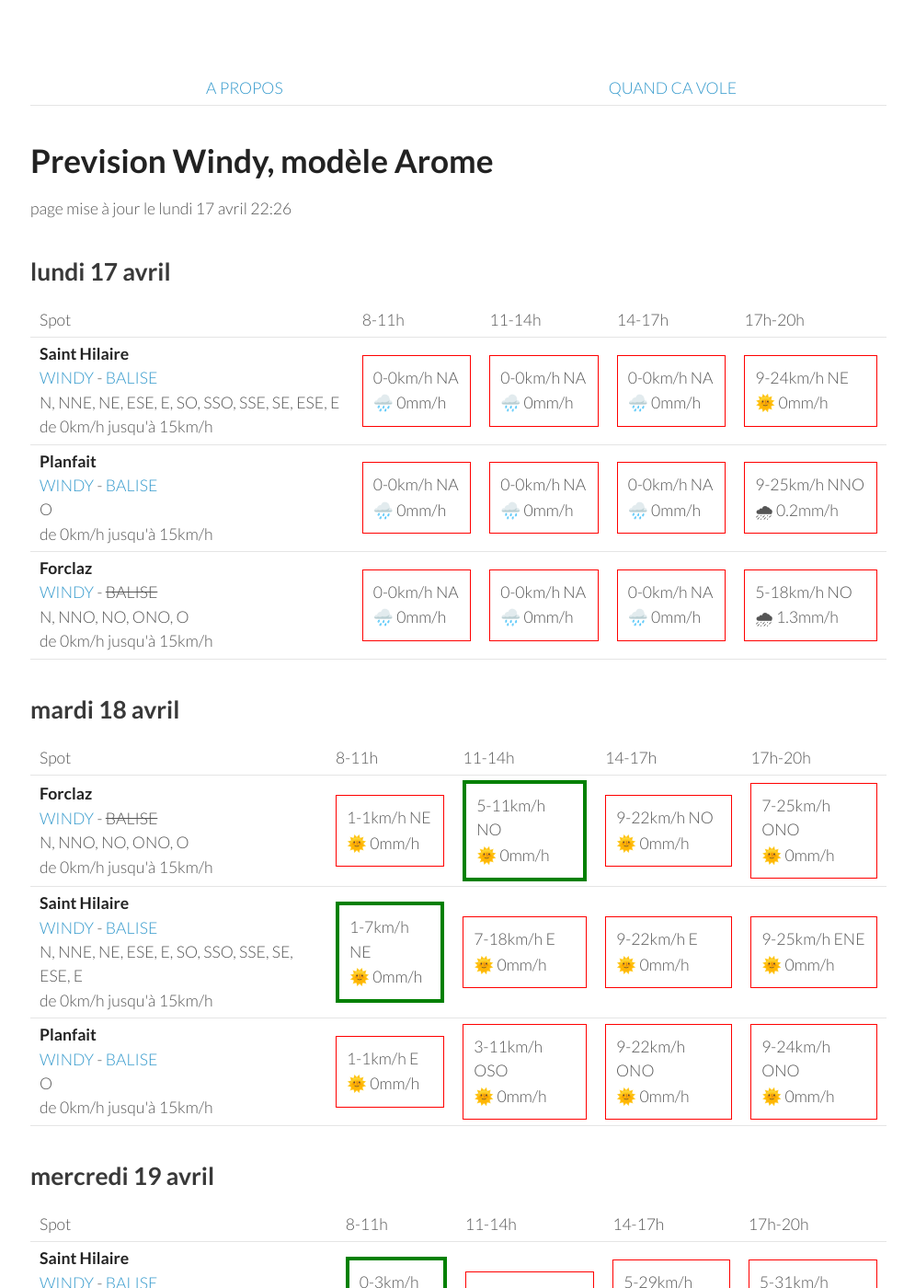
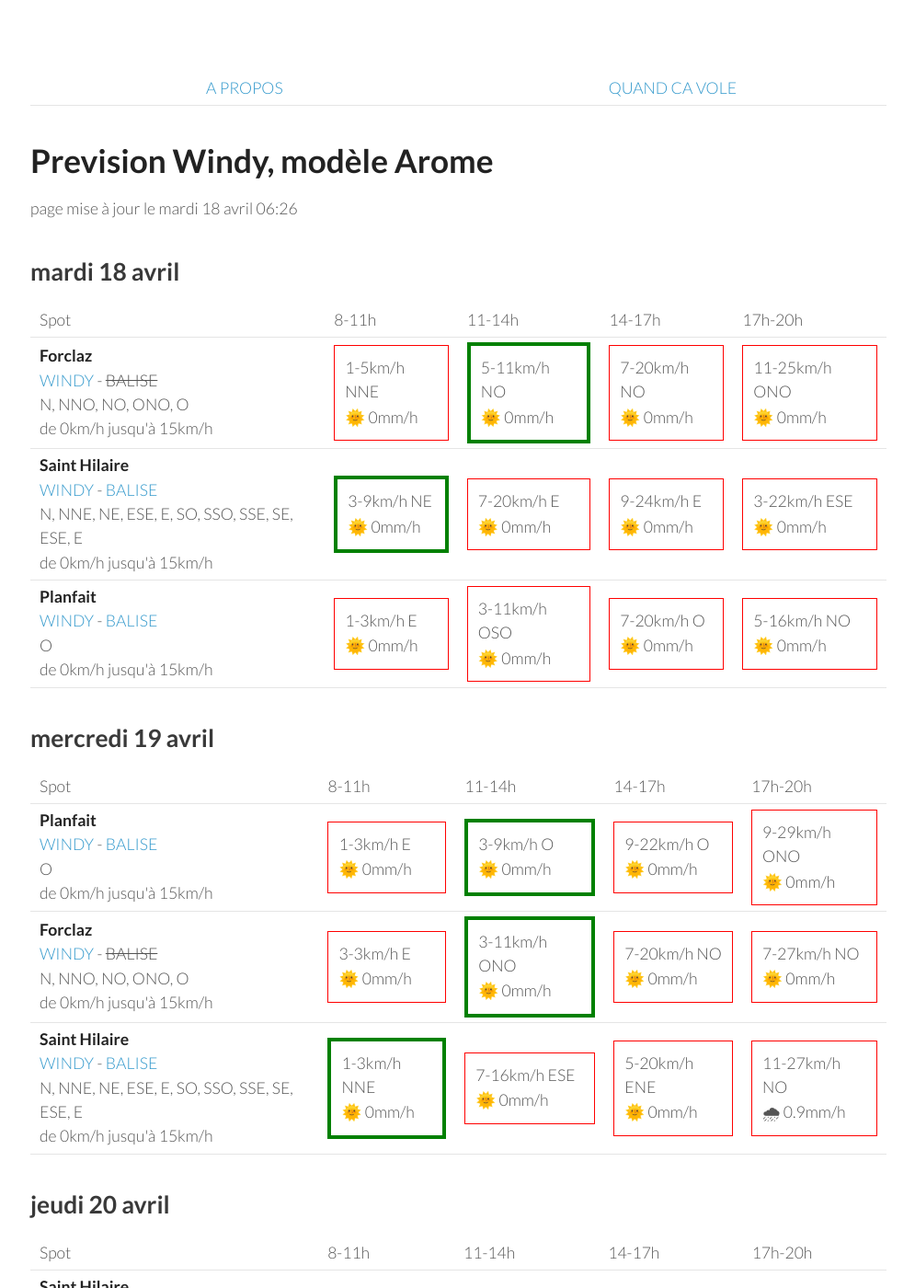
Before and after one commit to parapente-dans-le-nord/parapente-dans-le-nord.github.io, a Jekyll site: the page built from alpes_nord.markdown, in a window 1280 px wide and 1400 px high. Shown: the whole window at 92% size, without its empty margins (25-1020 px from the left). Built offline with Jekyll 4.4.1, drawn with Linux system fonts in a browser that asks for light colours; some of the changed text lies outside the part shown.

Commit message:
update index.markdown

```diff
--- a/alpes_nord.markdown
+++ b/alpes_nord.markdown
@@ -7,51 +7,8 @@ title:  "Tous les spots"
 {: .links}
 
 # Prevision Windy, modèle Arome
-page mise à jour le lundi 17 avril 22:26
+page mise à jour le mardi 18 avril 06:26
 
-## lundi 17 avril
-
-{::nomarkdown}
-<table>
-  <tbody>
-    <tr>
-      <td>Spot</td>
-      <td>8-11h</td>
-      <td>11-14h</td>
-      <td>14-17h</td>
-      <td>17h-20h</td>
-    </tr>
-<tr>
-        <td><strong>Saint Hilaire</strong><br><a href="https://windy.com/45.307/5.888?45.087,5.889,9,m:eUFagkX">WINDY</a> - <span class=""><a href="http://www.balisemeteo.com/balise.php?idBalise=61">BALISE</a> </span><br> <span class="vent-favorable">N, NNE, NE, ESE, E, SO, SSO, SSE, SE, ESE, E</span><br><span class="force-vent">de 0km/h jusqu'à 15km/h</span> </td>
-
-            <td><div class="not-flyable"><p>0-0km/h NA</p><p>🌧️ 0mm/h</p></div></td>
-            <td><div class="not-flyable"><p>0-0km/h NA</p><p>🌧️ 0mm/h</p></div></td>
-            <td><div class="not-flyable"><p>0-0km/h NA</p><p>🌧️ 0mm/h</p></div></td>
-            <td><div class="not-flyable"><p>9-24km/h NE</p><p>🌞 0mm/h</p></div></td>
-
-    </tr>
-<tr>
-        <td><strong>Planfait</strong><br><a href="https://windy.com/45.853/6.223?45.415,6.223,8">WINDY</a> - <span class=""><a href="https://www.openwindmap.org/PP496">BALISE</a> </span><br> <span class="vent-favorable">O</span><br><span class="force-vent">de 0km/h jusqu'à 15km/h</span> </td>
-
-            <td><div class="not-flyable"><p>0-0km/h NA</p><p>🌧️ 0mm/h</p></div></td>
-            <td><div class="not-flyable"><p>0-0km/h NA</p><p>🌧️ 0mm/h</p></div></td>
-            <td><div class="not-flyable"><p>0-0km/h NA</p><p>🌧️ 0mm/h</p></div></td>
-            <td><div class="not-flyable"><p>9-25km/h NNO</p><p>🌧 0.2mm/h</p></div></td>
-
-    </tr>
-<tr>
-        <td><strong>Forclaz</strong><br><a href="https://windy.com/45.814/6.247?45.375,6.246,8,m:eVwaglz">WINDY</a> - <span class="no-balise"> BALISE </span><br> <span class="vent-favorable">N, NNO, NO, ONO, O</span><br><span class="force-vent">de 0km/h jusqu'à 15km/h</span> </td>
-
-            <td><div class="not-flyable"><p>0-0km/h NA</p><p>🌧️ 0mm/h</p></div></td>
-            <td><div class="not-flyable"><p>0-0km/h NA</p><p>🌧️ 0mm/h</p></div></td>
-            <td><div class="not-flyable"><p>0-0km/h NA</p><p>🌧️ 0mm/h</p></div></td>
-            <td><div class="not-flyable"><p>5-18km/h NO</p><p>🌧 1.3mm/h</p></div></td>
-
-    </tr>
-
-</tbody>
-</table>
-{:/}
 ## mardi 18 avril
 
 {::nomarkdown}
@@ -67,30 +24,30 @@ page mise à jour le lundi 17 avril 22:26
 <tr>
         <td><strong>Forclaz</strong><br><a href="https://windy.com/45.814/6.247?45.375,6.246,8,m:eVwaglz">WINDY</a> - <span class="no-balise"> BALISE </span><br> <span class="vent-favorable">N, NNO, NO, ONO, O</span><br><span class="force-vent">de 0km/h jusqu'à 15km/h</span> </td>
 
-            <td><div class="not-flyable"><p>1-1km/h NE</p><p>🌞 0mm/h</p></div></td>
+            <td><div class="not-flyable"><p>1-5km/h NNE</p><p>🌞 0mm/h</p></div></td>
             <td><div class="flyable"><p>5-11km/h NO</p><p>🌞 0mm/h</p></div></td>
-            <td><div class="not-flyable"><p>9-22km/h NO</p><p>🌞 0mm/h</p></div></td>
-            <td><div class="not-flyable"><p>7-25km/h ONO</p><p>🌞 0mm/h</p></div></td>
+            <td><div class="not-flyable"><p>7-20km/h NO</p><p>🌞 0mm/h</p></div></td>
+            <td><div class="not-flyable"><p>11-25km/h ONO</p><p>🌞 0mm/h</p></div></td>
 
 
     </tr>
 <tr>
         <td><strong>Saint Hilaire</strong><br><a href="https://windy.com/45.307/5.888?45.087,5.889,9,m:eUFagkX">WINDY</a> - <span class=""><a href="http://www.balisemeteo.com/balise.php?idBalise=61">BALISE</a> </span><br> <span class="vent-favorable">N, NNE, NE, ESE, E, SO, SSO, SSE, SE, ESE, E</span><br><span class="force-vent">de 0km/h jusqu'à 15km/h</span> </td>
 
-            <td><div class="flyable"><p>1-7km/h NE</p><p>🌞 0mm/h</p></div></td>
-            <td><div class="not-flyable"><p>7-18km/h E</p><p>🌞 0mm/h</p></div></td>
-            <td><div class="not-flyable"><p>9-22km/h E</p><p>🌞 0mm/h</p></div></td>
-            <td><div class="not-flyable"><p>9-25km/h ENE</p><p>🌞 0mm/h</p></div></td>
+            <td><div class="flyable"><p>3-9km/h NE</p><p>🌞 0mm/h</p></div></td>
+            <td><div class="not-flyable"><p>7-20km/h E</p><p>🌞 0mm/h</p></div></td>
+            <td><div class="not-flyable"><p>9-24km/h E</p><p>🌞 0mm/h</p></div></td>
+            <td><div class="not-flyable"><p>3-22km/h ESE</p><p>🌞 0mm/h</p></div></td>
 
 
     </tr>
 <tr>
         <td><strong>Planfait</strong><br><a href="https://windy.com/45.853/6.223?45.415,6.223,8">WINDY</a> - <span class=""><a href="https://www.openwindmap.org/PP496">BALISE</a> </span><br> <span class="vent-favorable">O</span><br><span class="force-vent">de 0km/h jusqu'à 15km/h</span> </td>
 
-            <td><div class="not-flyable"><p>1-1km/h E</p><p>🌞 0mm/h</p></div></td>
+            <td><div class="not-flyable"><p>1-3km/h E</p><p>🌞 0mm/h</p></div></td>
             <td><div class="not-flyable"><p>3-11km/h OSO</p><p>🌞 0mm/h</p></div></td>
-            <td><div class="not-flyable"><p>9-22km/h ONO</p><p>🌞 0mm/h</p></div></td>
-            <td><div class="not-flyable"><p>9-24km/h ONO</p><p>🌞 0mm/h</p></div></td>
+            <td><div class="not-flyable"><p>7-20km/h O</p><p>🌞 0mm/h</p></div></td>
+            <td><div class="not-flyable"><p>5-16km/h NO</p><p>🌞 0mm/h</p></div></td>
 
 
     </tr>
@@ -111,22 +68,12 @@ page mise à jour le lundi 17 avril 22:26
       <td>17h-20h</td>
     </tr>
 <tr>
-        <td><strong>Saint Hilaire</strong><br><a href="https://windy.com/45.307/5.888?45.087,5.889,9,m:eUFagkX">WINDY</a> - <span class=""><a href="http://www.balisemeteo.com/balise.php?idBalise=61">BALISE</a> </span><br> <span class="vent-favorable">N, NNE, NE, ESE, E, SO, SSO, SSE, SE, ESE, E</span><br><span class="force-vent">de 0km/h jusqu'à 15km/h</span> </td>
-
-            <td><div class="flyable"><p>0-3km/h N</p><p>🌞 0mm/h</p></div></td>
-            <td><div class="not-flyable"><p>1-16km/h O</p><p>🌞 0mm/h</p></div></td>
-            <td><div class="not-flyable"><p>5-29km/h NO</p><p>🌧 0.3mm/h</p></div></td>
-            <td><div class="not-flyable"><p>5-31km/h NNO</p><p>🌧 0.2mm/h</p></div></td>
-
-
-    </tr>
-<tr>
         <td><strong>Planfait</strong><br><a href="https://windy.com/45.853/6.223?45.415,6.223,8">WINDY</a> - <span class=""><a href="https://www.openwindmap.org/PP496">BALISE</a> </span><br> <span class="vent-favorable">O</span><br><span class="force-vent">de 0km/h jusqu'à 15km/h</span> </td>
 
             <td><div class="not-flyable"><p>1-3km/h E</p><p>🌞 0mm/h</p></div></td>
-            <td><div class="not-flyable"><p>3-18km/h ONO</p><p>🌞 0mm/h</p></div></td>
-            <td><div class="not-flyable"><p>7-27km/h NO</p><p>🌧 0.2mm/h</p></div></td>
-            <td><div class="not-flyable"><p>7-29km/h NO</p><p>🌞 0mm/h</p></div></td>
+            <td><div class="flyable"><p>3-9km/h O</p><p>🌞 0mm/h</p></div></td>
+            <td><div class="not-flyable"><p>9-22km/h O</p><p>🌞 0mm/h</p></div></td>
+            <td><div class="not-flyable"><p>9-29km/h ONO</p><p>🌞 0mm/h</p></div></td>
 
 
     </tr>
@@ -134,9 +81,19 @@ page mise à jour le lundi 17 avril 22:26
         <td><strong>Forclaz</strong><br><a href="https://windy.com/45.814/6.247?45.375,6.246,8,m:eVwaglz">WINDY</a> - <span class="no-balise"> BALISE </span><br> <span class="vent-favorable">N, NNO, NO, ONO, O</span><br><span class="force-vent">de 0km/h jusqu'à 15km/h</span> </td>
 
             <td><div class="not-flyable"><p>3-3km/h E</p><p>🌞 0mm/h</p></div></td>
-            <td><div class="not-flyable"><p>1-16km/h ONO</p><p>🌞 0mm/h</p></div></td>
-            <td><div class="not-flyable"><p>7-29km/h NO</p><p>🌧 0.2mm/h</p></div></td>
-            <td><div class="not-flyable"><p>7-29km/h NO</p><p>🌞 0mm/h</p></div></td>
+            <td><div class="flyable"><p>3-11km/h ONO</p><p>🌞 0mm/h</p></div></td>
+            <td><div class="not-flyable"><p>7-20km/h NO</p><p>🌞 0mm/h</p></div></td>
+            <td><div class="not-flyable"><p>7-27km/h NO</p><p>🌞 0mm/h</p></div></td>
+
+
+    </tr>
+<tr>
+        <td><strong>Saint Hilaire</strong><br><a href="https://windy.com/45.307/5.888?45.087,5.889,9,m:eUFagkX">WINDY</a> - <span class=""><a href="http://www.balisemeteo.com/balise.php?idBalise=61">BALISE</a> </span><br> <span class="vent-favorable">N, NNE, NE, ESE, E, SO, SSO, SSE, SE, ESE, E</span><br><span class="force-vent">de 0km/h jusqu'à 15km/h</span> </td>
+
+            <td><div class="flyable"><p>1-3km/h NNE</p><p>🌞 0mm/h</p></div></td>
+            <td><div class="not-flyable"><p>7-16km/h ESE</p><p>🌞 0mm/h</p></div></td>
+            <td><div class="not-flyable"><p>5-20km/h ENE</p><p>🌞 0mm/h</p></div></td>
+            <td><div class="not-flyable"><p>11-27km/h NO</p><p>🌧 0.9mm/h</p></div></td>
 
 
     </tr>
@@ -157,32 +114,32 @@ page mise à jour le lundi 17 avril 22:26
       <td>17h-20h</td>
     </tr>
 <tr>
+        <td><strong>Saint Hilaire</strong><br><a href="https://windy.com/45.307/5.888?45.087,5.889,9,m:eUFagkX">WINDY</a> - <span class=""><a href="http://www.balisemeteo.com/balise.php?idBalise=61">BALISE</a> </span><br> <span class="vent-favorable">N, NNE, NE, ESE, E, SO, SSO, SSE, SE, ESE, E</span><br><span class="force-vent">de 0km/h jusqu'à 15km/h</span> </td>
+
+            <td><div class="flyable"><p>1-11km/h E</p><p>🌧 1.6mm/h</p></div></td>
+            <td><div class="not-flyable"><p>3-18km/h NO</p><p>🌧 0.4mm/h</p></div></td>
+            <td><div class="not-flyable"><p>3-24km/h NNO</p><p>🌧 2.9mm/h</p></div></td>
+            <td><div class="not-flyable"><p>3-33km/h NNO</p><p>🌧 1.4mm/h</p></div></td>
+
+
+    </tr>
+<tr>
         <td><strong>Planfait</strong><br><a href="https://windy.com/45.853/6.223?45.415,6.223,8">WINDY</a> - <span class=""><a href="https://www.openwindmap.org/PP496">BALISE</a> </span><br> <span class="vent-favorable">O</span><br><span class="force-vent">de 0km/h jusqu'à 15km/h</span> </td>
 
-            <td><div class="not-flyable"><p>1-14km/h ESE</p><p>🌞 0mm/h</p></div></td>
-            <td><div class="not-flyable"><p>5-25km/h NO</p><p>🌧 0.5mm/h</p></div></td>
-            <td><div class="not-flyable"><p>5-29km/h NO</p><p>🌧 0.7mm/h</p></div></td>
-            <td><div class="not-flyable"><p>5-31km/h NO</p><p>🌧 0.5mm/h</p></div></td>
+            <td><div class="not-flyable"><p>3-14km/h ESE</p><p>🌧 0.3mm/h</p></div></td>
+            <td><div class="not-flyable"><p>3-22km/h ONO</p><p>🌧 0.5mm/h</p></div></td>
+            <td><div class="not-flyable"><p>3-24km/h NO</p><p>🌧 3.1mm/h</p></div></td>
+            <td><div class="not-flyable"><p>3-25km/h ENE</p><p>🌧 3.2mm/h</p></div></td>
 
 
     </tr>
 <tr>
         <td><strong>Forclaz</strong><br><a href="https://windy.com/45.814/6.247?45.375,6.246,8,m:eVwaglz">WINDY</a> - <span class="no-balise"> BALISE </span><br> <span class="vent-favorable">N, NNO, NO, ONO, O</span><br><span class="force-vent">de 0km/h jusqu'à 15km/h</span> </td>
 
-            <td><div class="not-flyable"><p>1-12km/h ESE</p><p>🌞 0mm/h</p></div></td>
-            <td><div class="not-flyable"><p>5-24km/h ONO</p><p>🌧 0.6mm/h</p></div></td>
-            <td><div class="not-flyable"><p>5-29km/h NO</p><p>🌧 0.6mm/h</p></div></td>
-            <td><div class="not-flyable"><p>3-31km/h NO</p><p>🌧 0.6mm/h</p></div></td>
-
-
-    </tr>
-<tr>
-        <td><strong>Saint Hilaire</strong><br><a href="https://windy.com/45.307/5.888?45.087,5.889,9,m:eUFagkX">WINDY</a> - <span class=""><a href="http://www.balisemeteo.com/balise.php?idBalise=61">BALISE</a> </span><br> <span class="vent-favorable">N, NNE, NE, ESE, E, SO, SSO, SSE, SE, ESE, E</span><br><span class="force-vent">de 0km/h jusqu'à 15km/h</span> </td>
-
-            <td><div class="not-flyable"><p>1-16km/h ENE</p><p>🌧 0.6mm/h</p></div></td>
-            <td><div class="not-flyable"><p>5-25km/h NO</p><p>🌧 0.3mm/h</p></div></td>
-            <td><div class="not-flyable"><p>5-35km/h ONO</p><p>🌧 0.4mm/h</p></div></td>
-            <td><div class="not-flyable"><p>1-35km/h O</p><p>🌧 0.9mm/h</p></div></td>
+            <td><div class="not-flyable"><p>3-12km/h ESE</p><p>🌧 0.4mm/h</p></div></td>
+            <td><div class="not-flyable"><p>1-20km/h ONO</p><p>🌧 0.3mm/h</p></div></td>
+            <td><div class="not-flyable"><p>1-22km/h NNO</p><p>🌧 5mm/h</p></div></td>
+            <td><div class="not-flyable"><p>3-24km/h E</p><p>🌧 3.5mm/h</p></div></td>
 
 
     </tr>
@@ -203,30 +160,30 @@ page mise à jour le lundi 17 avril 22:26
       <td>17h-20h</td>
     </tr>
 <tr>
+        <td><strong>Planfait</strong><br><a href="https://windy.com/45.853/6.223?45.415,6.223,8">WINDY</a> - <span class=""><a href="https://www.openwindmap.org/PP496">BALISE</a> </span><br> <span class="vent-favorable">O</span><br><span class="force-vent">de 0km/h jusqu'à 15km/h</span> </td>
+
+            <td><div class="not-flyable"><p>5-24km/h ESE</p><p>🌞 0mm/h</p></div></td>
+            <td><div class="not-flyable"><p>1-25km/h SSO</p><p>🌞 0mm/h</p></div></td>
+            <td><div class="not-flyable"><p>3-27km/h SSO</p><p>🌞 0mm/h</p></div></td>
+            <td><div class="not-flyable"><p>5-40km/h ESE</p><p>🌧 1.7mm/h</p></div></td>
+
+
+    </tr>
+<tr>
         <td><strong>Forclaz</strong><br><a href="https://windy.com/45.814/6.247?45.375,6.246,8,m:eVwaglz">WINDY</a> - <span class="no-balise"> BALISE </span><br> <span class="vent-favorable">N, NNO, NO, ONO, O</span><br><span class="force-vent">de 0km/h jusqu'à 15km/h</span> </td>
 
-            <td><div class="not-flyable"><p>3-20km/h SE</p><p>🌧 7mm/h</p></div></td>
-            <td><div class="not-flyable"><p>0-25km/h NE</p><p>🌧 7mm/h</p></div></td>
+            <td><div class="not-flyable"><p>5-25km/h ESE</p><p>🌧 0.2mm/h</p></div></td>
+            <td><div class="not-flyable"><p>1-27km/h S</p><p>🌞 0mm/h</p></div></td>
             <td><div class="not-flyable"><p>3-27km/h SO</p><p>🌞 0mm/h</p></div></td>
             <td><div class="not-flyable"><p>3-38km/h E</p><p>🌧 1.7mm/h</p></div></td>
 
 
     </tr>
 <tr>
-        <td><strong>Planfait</strong><br><a href="https://windy.com/45.853/6.223?45.415,6.223,8">WINDY</a> - <span class=""><a href="https://www.openwindmap.org/PP496">BALISE</a> </span><br> <span class="vent-favorable">O</span><br><span class="force-vent">de 0km/h jusqu'à 15km/h</span> </td>
-
-            <td><div class="not-flyable"><p>5-18km/h SE</p><p>🌧 5mm/h</p></div></td>
-            <td><div class="not-flyable"><p>0-24km/h SE</p><p>🌧 6mm/h</p></div></td>
-            <td><div class="not-flyable"><p>3-27km/h SSO</p><p>🌞 0mm/h</p></div></td>
-            <td><div class="not-flyable"><p>5-40km/h ESE</p><p>🌧 1.7mm/h</p></div></td>
-
-
-    </tr>
-<tr>
         <td><strong>Saint Hilaire</strong><br><a href="https://windy.com/45.307/5.888?45.087,5.889,9,m:eUFagkX">WINDY</a> - <span class=""><a href="http://www.balisemeteo.com/balise.php?idBalise=61">BALISE</a> </span><br> <span class="vent-favorable">N, NNE, NE, ESE, E, SO, SSO, SSE, SE, ESE, E</span><br><span class="force-vent">de 0km/h jusqu'à 15km/h</span> </td>
 
-            <td><div class="not-flyable"><p>3-35km/h ENE</p><p>🌧 2.4mm/h</p></div></td>
-            <td><div class="not-flyable"><p>3-40km/h OSO</p><p>🌞 0mm/h</p></div></td>
+            <td><div class="not-flyable"><p>1-37km/h E</p><p>🌧 4.1mm/h</p></div></td>
+            <td><div class="not-flyable"><p>5-38km/h SO</p><p>🌞 0mm/h</p></div></td>
             <td><div class="not-flyable"><p>5-53km/h SO</p><p>🌧 2.6mm/h</p></div></td>
             <td><div class="not-flyable"><p>11-57km/h SSO</p><p>🌧 0.8mm/h</p></div></td>
 
```
